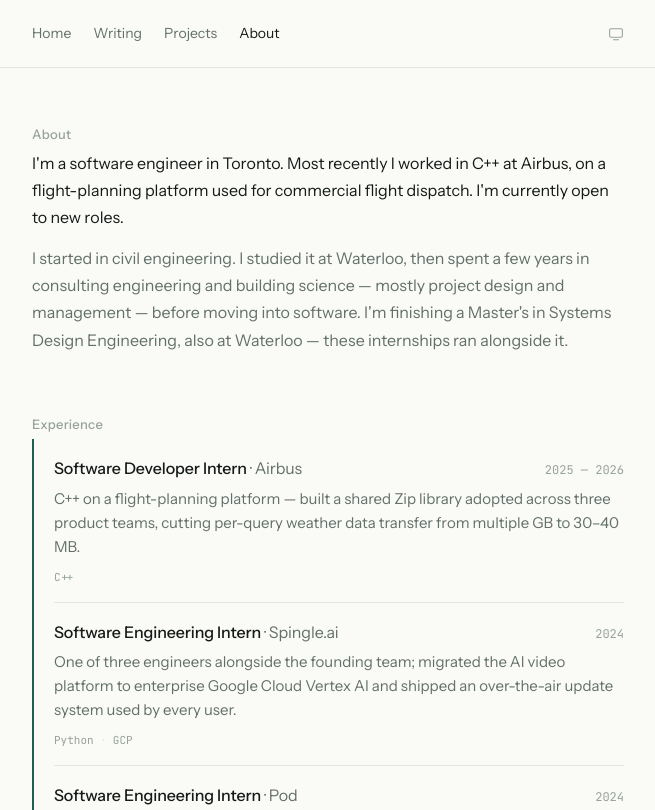
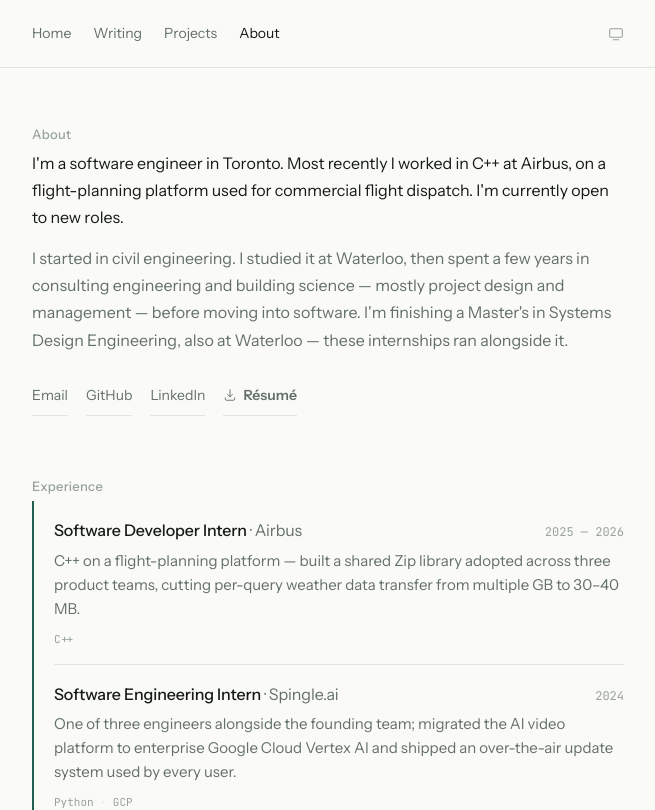
Before and after one commit to samudra-perera/spperera, a Next.js app: page /about in a window 1280 px wide. Shown: the top 810 px of the page, without its empty margins (312-967 px from the left). Built offline with nearby package versions, Linux system fonts and the light colour scheme.

Commit message:
Making Resume link more distinct

```diff
--- a/app/about/page.tsx
+++ b/app/about/page.tsx
@@ -1,6 +1,7 @@
 import type { Metadata } from "next";
 import { stagger } from "@/lib/style-vars";
 import { TruckCrossing } from "@/components/truck-crossing";
+import { ResumeLink } from "@/components/resume-link";
 
 export const metadata: Metadata = {
   title: "About",
@@ -158,9 +159,15 @@ export default function About() {
           management — before moving into software. I&apos;m finishing a Master&apos;s in
           Systems Design Engineering, also at Waterloo — these internships ran alongside it.
         </p>
+        <div className="links up" style={stagger(3)}>
+          <a href="mailto:samudrapup@gmail.com">Email</a>
+          <a href="https://github.com/samudra-perera">GitHub</a>
+          <a href="https://linkedin.com/in/samudraperera">LinkedIn</a>
+          <ResumeLink />
+        </div>
       </div>
 
-      <section className="up" style={stagger(3)}>
+      <section className="up" style={stagger(4)}>
         <div className="wrap">
           <h2>Experience</h2>
           <div className="timeline">
@@ -179,7 +186,7 @@ export default function About() {
         </div>
       </section>
 
-      <section className="up" style={stagger(4)}>
+      <section className="up" style={stagger(5)}>
         <div className="wrap">
           <h2>Education</h2>
           <ul className="rows">
--- a/app/page.tsx
+++ b/app/page.tsx
@@ -2,6 +2,7 @@ import Link from "next/link";
 import { stagger } from "@/lib/style-vars";
 import { getProject } from "@/lib/projects";
 import { getAllPosts } from "@/lib/posts";
+import { ResumeLink } from "@/components/resume-link";
 
 // Hand-picked for the homepage teaser rather than sorted — every project
 // below is dated 2024, so "most recent" isn't a meaningful ordering.
@@ -67,7 +68,7 @@ export default function Home() {
           <a href="mailto:samudrapup@gmail.com">Email</a>
           <a href="https://github.com/samudra-perera">GitHub</a>
           <a href="https://linkedin.com/in/samudraperera">LinkedIn</a>
-          <a href="/resume.pdf">Résumé</a>
+          <ResumeLink />
         </div>
       </div>
 
--- /dev/null
+++ b/components/resume-link.tsx
@@ -0,0 +1,13 @@
+// A visually distinct CTA, unlike the plain text links around it — this
+// is the one action on the page most worth making impossible to miss.
+export function ResumeLink() {
+  return (
+    <a className="resume-cta" href="/resume.pdf">
+      <svg viewBox="0 0 24 24" fill="none" stroke="currentColor" strokeWidth="1.6" strokeLinecap="round" strokeLinejoin="round">
+        <path d="M12 3v12m0 0-4-4m4 4 4-4" />
+        <path d="M4 17v2a2 2 0 0 0 2 2h12a2 2 0 0 0 2-2v-2" />
+      </svg>
+      Résumé
+    </a>
+  );
+}
--- a/styles/globals.css
+++ b/styles/globals.css
@@ -260,6 +260,7 @@ main {
 
 .intro .links {
   display: flex;
+  align-items: center;
   gap: 18px;
   flex-wrap: wrap;
   margin-top: 22px;
@@ -271,6 +272,22 @@ main {
   padding: 8px 0;
   border-bottom: 1px solid var(--line);
   transition: color 0.18s var(--ease), border-color 0.18s var(--ease);
+}
+
+/* ---------- resume CTA ----------
+   Inherits .intro .links a's base styling (size, color, padding,
+   underline, hover) — only adds the icon layout and a heavier weight to
+   set it apart from Email/GitHub/LinkedIn beside it. */
+.resume-cta {
+  display: inline-flex;
+  align-items: center;
+  gap: 6px;
+  font-weight: 600;
+}
+
+.resume-cta svg {
+  width: 14px;
+  height: 14px;
 }
 
 /* ---------- sections ---------- */
```
